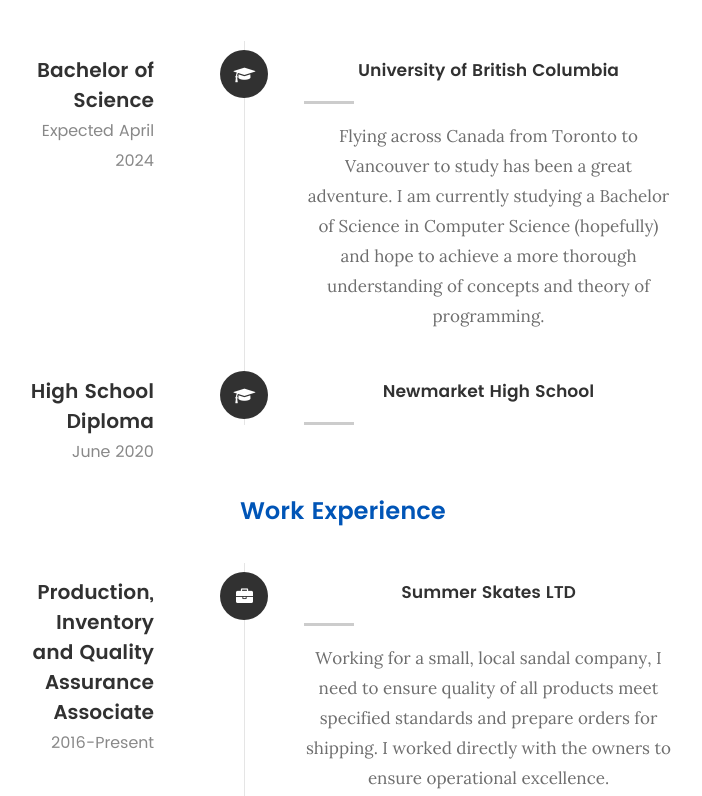
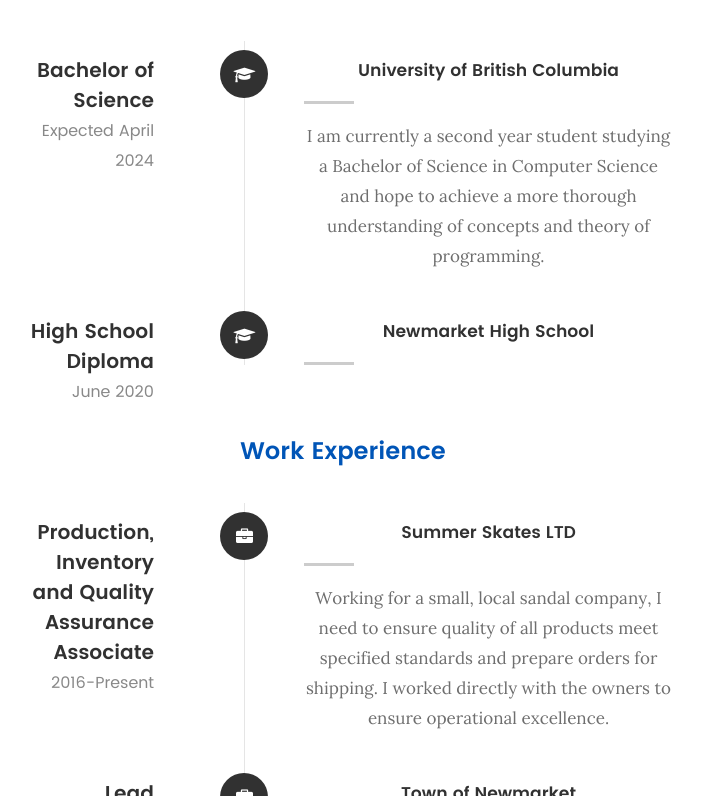
Before and after one commit to Jaden51/jaden51.github.io, a React (Create React App) app: page / in a window 1280 px wide. Shown: the part 2224-3020 px from the top of the page, without its empty margins (297-999 px from the left). Built offline with nearby package versions, Linux system fonts and the light colour scheme.

Commit message:
Updated education

```diff
--- a/src/data/resumeData.js
+++ b/src/data/resumeData.js
@@ -45,7 +45,7 @@ export const resumeData =
                 school: "University of British Columbia",
                 degree: "Bachelor of Science",
                 graduated: "Expected April 2024",
-                description: "Flying across Canada from Toronto to Vancouver to study has been a great adventure. I am currently studying a Bachelor of Science in Computer Science (hopefully) and hope to achieve a more thorough understanding of concepts and theory of programming."
+                description: "I am currently a second year student studying a Bachelor of Science in Computer Science and hope to achieve a more thorough understanding of concepts and theory of programming."
             },
             {
                 school: "Newmarket High School",
```
